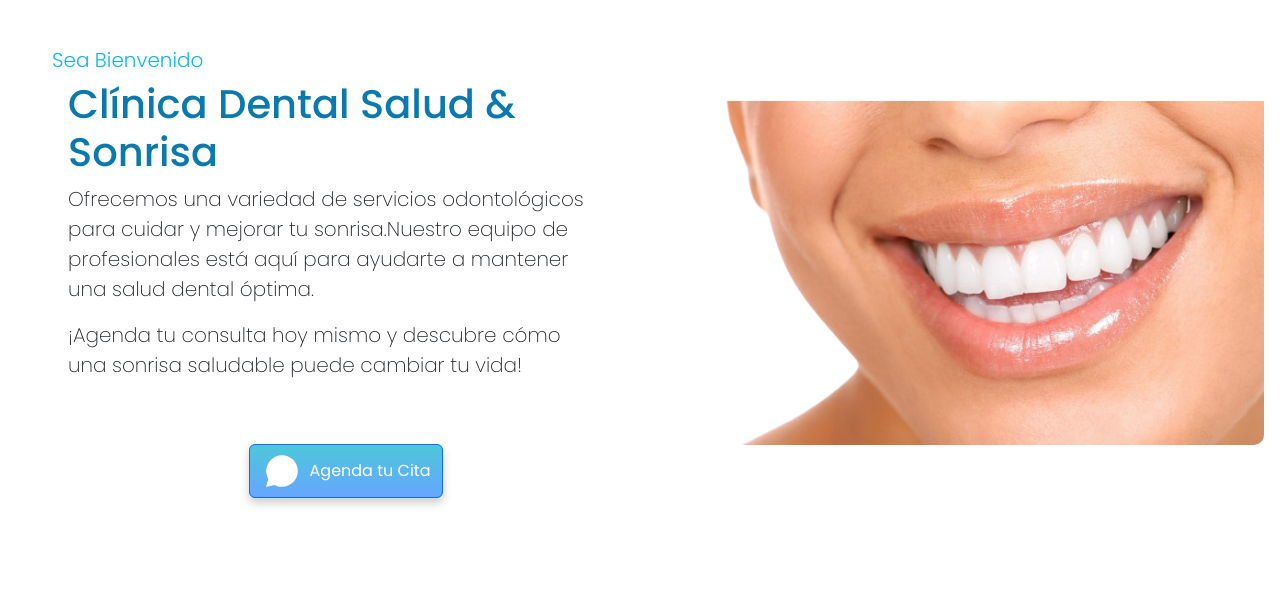
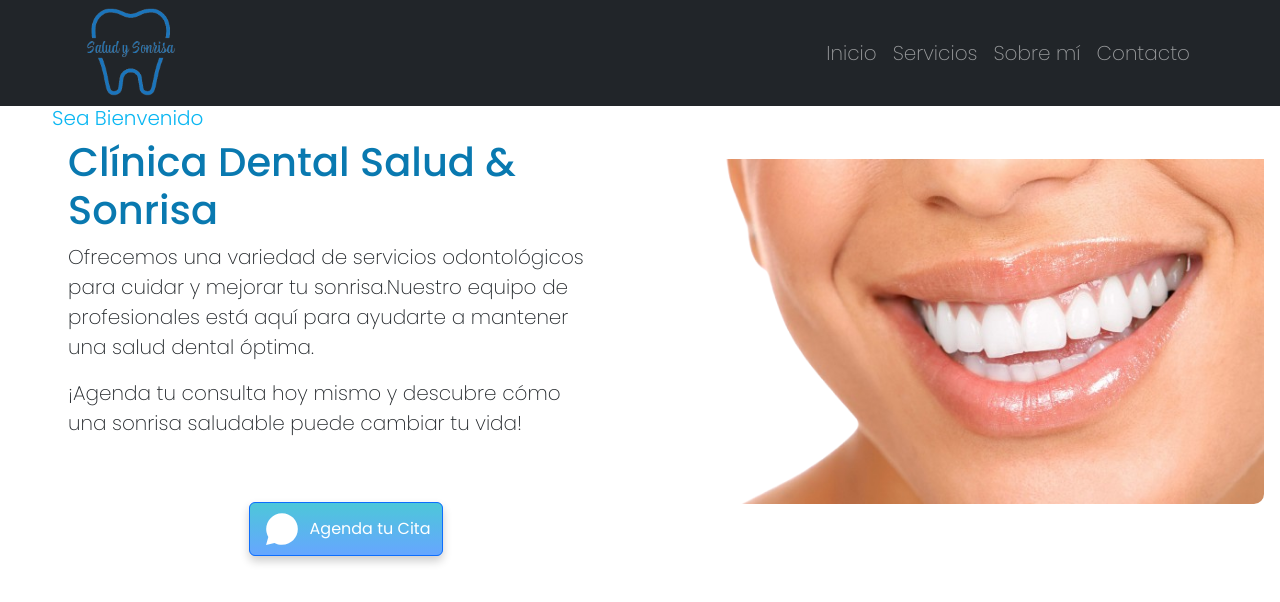
Before and after one commit to SheylaAstorga/Cl-nica-Dental-, a React (Vite) app: page / in a window 1280 px wide. Shown: the top 602 px of the page. Built offline with nearby package versions, Linux system fonts and the light colour scheme.

Commit message:
Agregue el navbar y ajuste el banner de mi pagina principal

```diff
--- a/src/App.css
+++ b/src/App.css
@@ -3,6 +3,11 @@
   font-weight: 200;
  font-style: normal;
 }
+
+.logoPrincipal{
+  width:6em;
+}
+
 
 h5{
     font-family: "Poppins", sans-serif;
--- a/src/App.jsx
+++ b/src/App.jsx
@@ -1,12 +1,14 @@
 import 'bootstrap/dist/css/bootstrap.min.css';
 import './App.css'
 import PaginaPrincipal from './components/pages/paginaPrincipal';
+import NavPrincipal from './components/common/NavPrincipal';
 
 function App() {
 
 
   return (
     <section className='pagPrinc'>
+      <NavPrincipal></NavPrincipal>
       <PaginaPrincipal></PaginaPrincipal>
     </section>
   )
--- /dev/null
+++ b/src/components/common/NavPrincipal.jsx
@@ -0,0 +1,26 @@
+import { Container, Navbar,Nav } from "react-bootstrap";
+import logoPrincipal from "../../img/logo.png";
+
+const NavPrincipal = () => {
+  return (
+    <div>
+      <Navbar bg="dark" data-bs-theme="dark">
+        <Container>
+          <Nav.Link href="#home"><img src={logoPrincipal} alt="logo salud y sonrisa"  className="logoPrincipal"/></Nav.Link>
+          <Navbar.Toggle aria-controls="basic-navbar-nav" />
+          <Navbar.Collapse id="basic-navbar-nav">
+            <Nav className="ms-auto fs-5">
+              <Nav.Link href="#home">Inicio</Nav.Link>
+              <Nav.Link href="#link">Servicios</Nav.Link>
+              <Nav.Link href="#link">Sobre mí</Nav.Link>
+              <Nav.Link href="#link">Contacto</Nav.Link>
+
+            </Nav>
+          </Navbar.Collapse>
+        </Container>
+      </Navbar>
+    </div>
+  );
+};
+
+export default NavPrincipal;
--- a/src/components/pages/PaginaPrincipal.jsx
+++ b/src/components/pages/PaginaPrincipal.jsx
@@ -3,7 +3,7 @@ import Bienvenida from "../../img/sonrisa.png";
 
 const PaginaPrincipal = () => {
   return (
-    <section className="my-5  mx-3">
+    <section className="mx-3">
       <Row className="d-flex flex-column flex-lg-row align-items-center">
         <Col xs={12} md={6} className="px-md-3 px-lg-5">
           <h5 className="">Sea Bienvenido</h5>
```
Also changed, not shown: src/img/logo.png (added).
